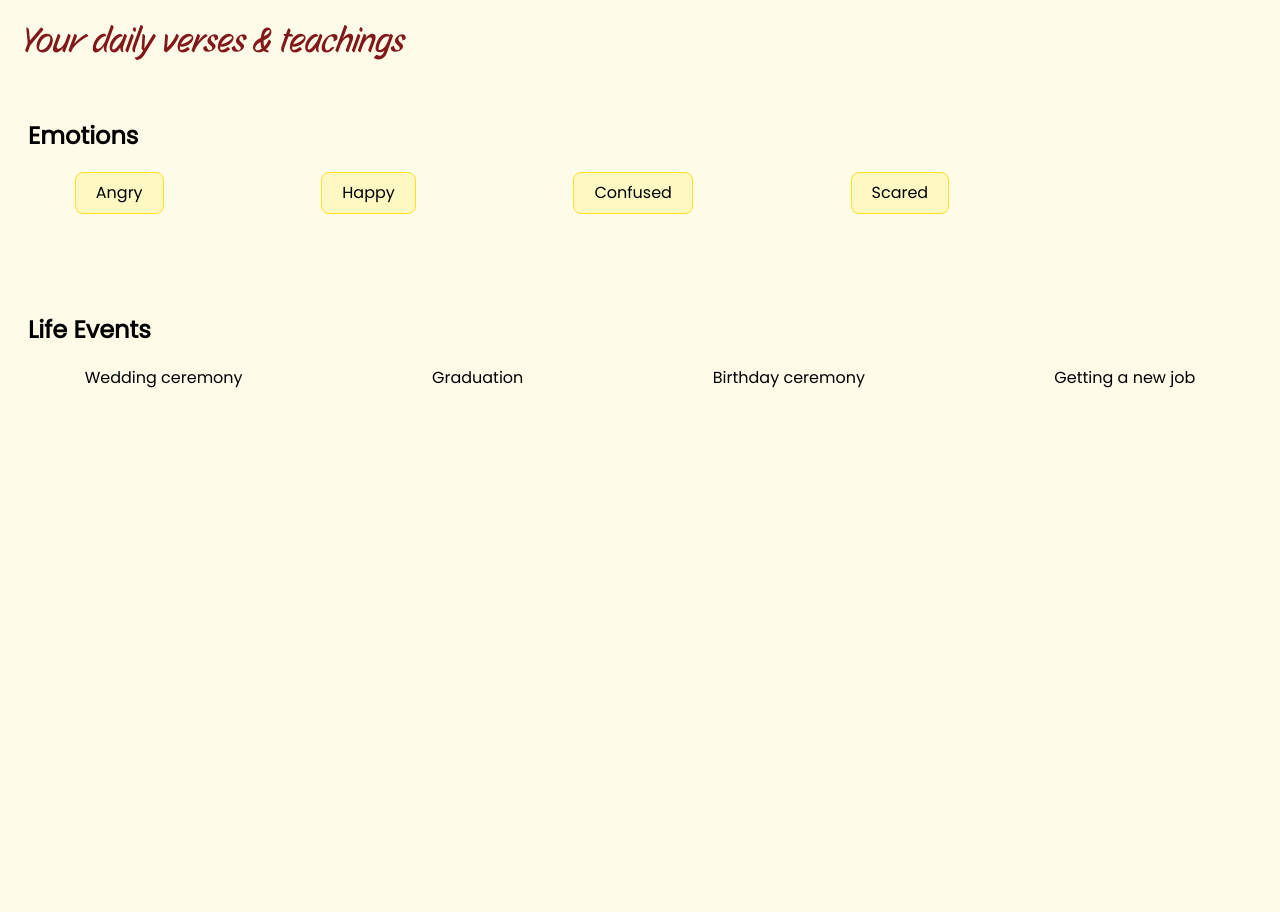
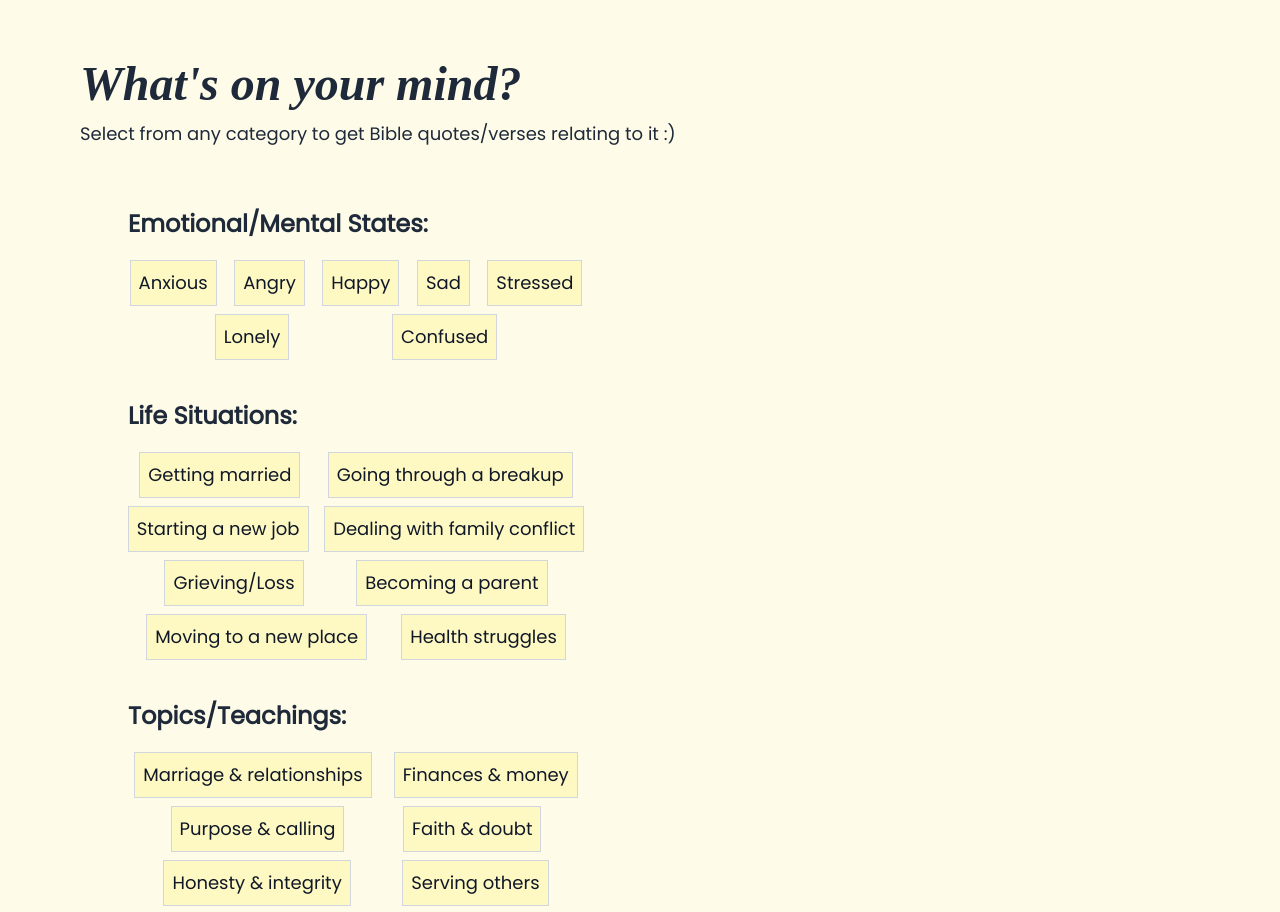
Before and after one commit to isaacszn/Quotr, a React (Vite) app: page /home in a window 1280 px wide. Shown: the part 60-972 px from the top of the page. Before the commit the page ends 800 px from the top, so only its background shows below. Built offline with nearby package versions, Linux system fonts and the light colour scheme.

Commit message:
Feat: Worked on the "home" page

```diff
--- /dev/null
+++ b/src/components/Card.jsx
@@ -0,0 +1,9 @@
+const Card = (props) => {
+  return (
+    <div className="text-gray-900 border border-gray-300 p-2 bg-yellow-100 hover:bg-yellow-100/50 hover:border-gray-500 focus:border-gray-500 active:border-gray-500 cursor-pointer transition lg:text-lg">
+        { props.name }
+    </div>
+  );
+};
+
+export default Card;
--- a/src/pages/Home.jsx
+++ b/src/pages/Home.jsx
@@ -1,48 +1,69 @@
 import NavBar from "../components/NavBar";
+import Card from "../components/Card";
 
 const Home = () => {
+  const headers = ["What's on your mind?", "What's calling you?", "What's your burden?", "A Verse for Your Heart", "Unwrap your burdens", "Want console?"];
+  // Write a logic to randomly pick a header from the headers array
+
   return (
         <section>
             <NavBar />
 
-            <header className="story-script text-4xl text-red-900 mt-20 ml-5 w-[80%]">
-              <p>Your daily verses & teachings</p>
+            <header className="mt-30 ml-5 lg:ml-20 w-[80%]">
+              <h1 className="serif italic font-bold text-xl text-gray-800 mb-3 lg:text-5xl">What's on your mind?</h1>
+              <p className="poppins text-md text-gray-800 lg:text-lg">Select from any category to get Bible quotes/verses relating to it :)</p>
             </header>
 
-            <section className="mt-15 flex justify-around flex-col">
-              <h1 className="poppins text-2xl font-bold ml-7">Emotions</h1>
-              <section className="poppins flex justify-around mt-5 w-[80%] gap-2">
-                <div className="border border-yellow-300 py-2 px-5 rounded-lg bg-yellow-100">
-                  Angry
-                </div>
-                <div className="border border-yellow-300 py-2 px-5 rounded-lg bg-yellow-100">
-                  Happy
-                </div>
-                <div className="border border-yellow-300 py-2 px-5 rounded-lg bg-yellow-100">
-                  Confused
-                </div>
-                <div className="border border-yellow-300 py-2 px-5 rounded-lg bg-yellow-100">
-                  Scared
-                </div>
-              </section>
+            <section className="mt-15 mb-10 lg:ml-25 flex justify-around flex-col">
+              <h1 className="poppins text-gray-800 text-xl font-bold ml-7 lg:text-2xl">Emotional/Mental States:</h1>
+              <div className="poppins flex justify-evenly items-center flex-wrap mt-5 gap-2 w-[80%] ml-[10%] mr-[10%] lg:w-[40%] lg:ml-5">
+                <Card name="Anxious" />
+                <Card name="Angry" />
+                <Card name="Happy" />
+                <Card name="Sad" />
+                <Card name="Stressed" />
+                <Card name="Lonely" />
+                <Card name="Confused" />
+              </div>
             </section>
 
-            <section className="mt-25 flex justify-around flex-col">
-              <h1 className="poppins text-2xl font-bold ml-7">Life Events</h1>
-              <section className="poppins flex justify-around mt-5 gap-5">
-                <div>
-                  Wedding ceremony
-                </div>
-                <div>
-                  Graduation
-                </div>
-                <div>
-                  Birthday ceremony
-                </div>
-                <div>
-                  Getting a new job
-                </div>
-              </section>
+            <section className="mb-10 lg:ml-25 flex justify-around flex-col">
+              <h1 className="poppins text-gray-800 text-xl font-bold ml-7 lg:text-2xl">Life Situations:</h1>
+              <div className="poppins flex justify-evenly items-center flex-wrap mt-5 gap-2 w-[80%] ml-[10%] mr-[10%] lg:w-[40%] lg:ml-5">
+                <Card name="Getting married" />
+                <Card name="Going through a breakup" />
+                <Card name="Starting a new job" />
+                <Card name="Dealing with family conflict" />
+                <Card name="Grieving/Loss" />
+                <Card name="Becoming a parent" />
+                <Card name="Moving to a new place" />
+                <Card name="Health struggles" />
+              </div>
+            </section>
+
+            <section className="mb-10 lg:ml-25 flex justify-around flex-col">
+              <h1 className="poppins text-gray-800 text-xl font-bold ml-7 lg:text-2xl">Topics/Teachings:</h1>
+              <div className="poppins flex justify-evenly items-center flex-wrap mt-5 gap-2 w-[80%] ml-[10%] mr-[10%] lg:w-[40%] lg:ml-5">
+                  <Card name="Marriage & relationships" />
+                  <Card name="Finances & money" />
+                  <Card name="Purpose & calling" />
+                  <Card name="Faith & doubt" />
+                  <Card name="Honesty & integrity" />
+                  <Card name="Serving others" />
+                  <Card name="Jealousy & comparison" />
+              </div>
+            </section>
+
+            <section className="mb-20 lg:ml-25 flex justify-around flex-wrap flex-col">
+              <h1 className="poppins text-gray-800 text-xl font-bold ml-7 lg:text-2xl">Celebrations/Milestones:</h1>
+              <div className="poppins flex justify-evenly items-center flex-wrap mt-5 gap-2 w-[80%] ml-[10%] mr-[10%] lg:w-[40%] lg:ml-5">
+                <Card name="Wedding" />
+                <Card name="Birthday" />
+                <Card name="Graduation" />
+                <Card name="New job" />
+                <Card name="Baby birth" />
+                <Card name="Anniversaries" />
+              </div>
             </section>
         </section>
   )
```
